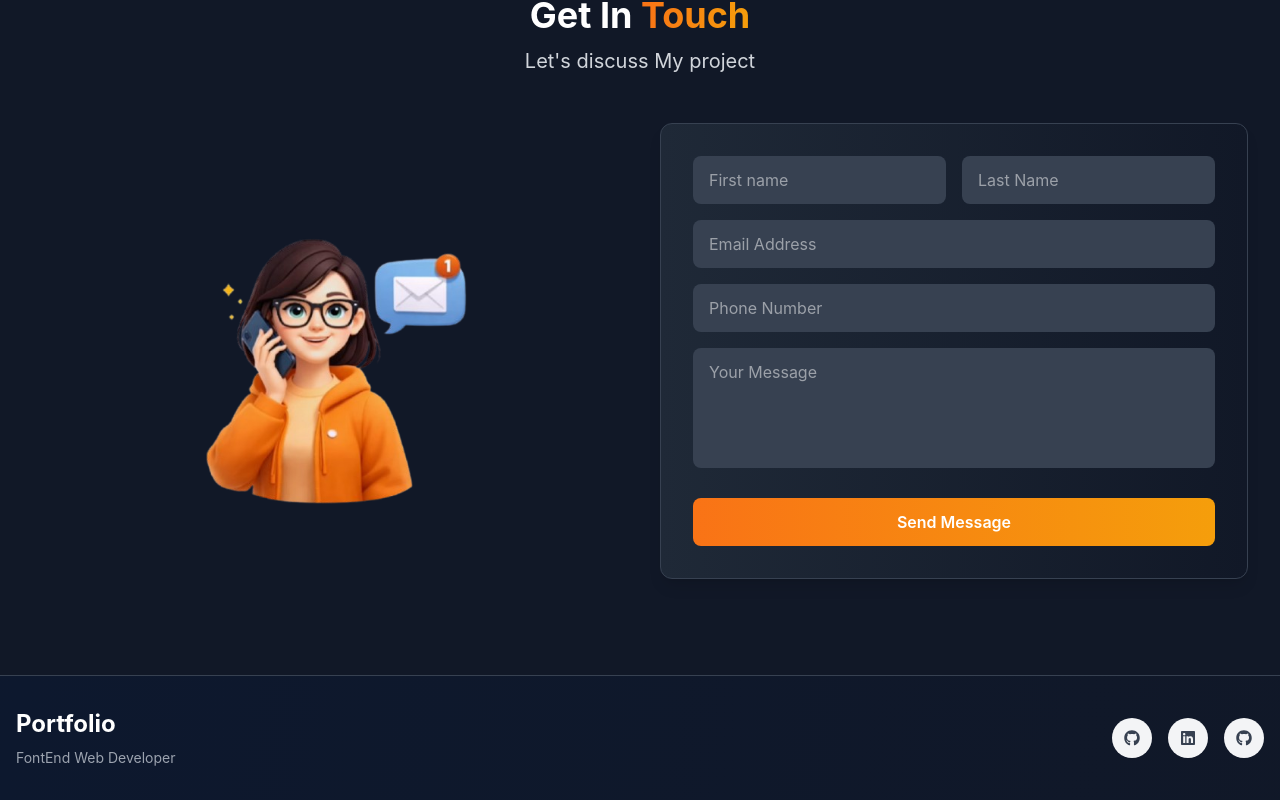
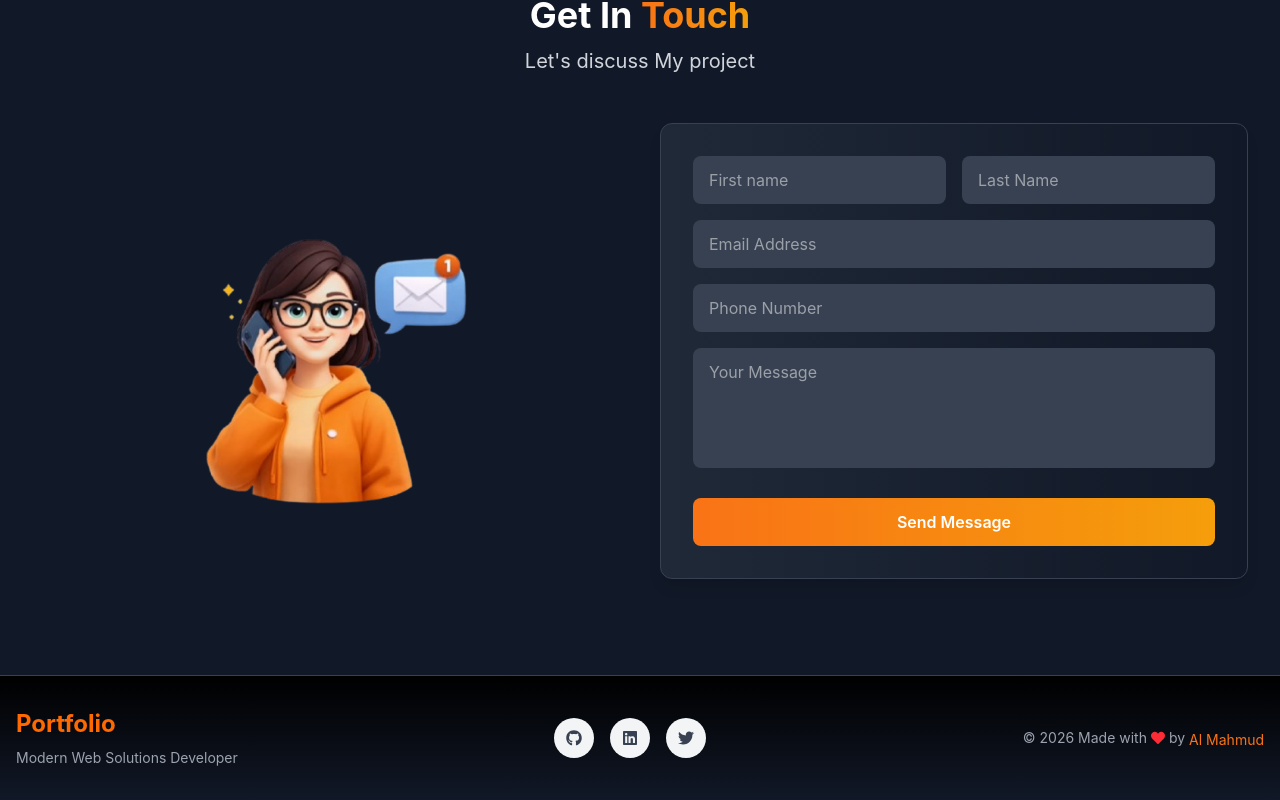
Before and after one commit to alma-mahmud/Portfolio_Website, a React (Vite) app: page / in a window 1280 px wide. Shown: the part 5694-6494 px from the top of the page. Built offline with nearby package versions, Linux system fonts and the light colour scheme.

Commit message:
footer almote all bag fixed

```diff
--- a/src/components/Footer.jsx
+++ b/src/components/Footer.jsx
@@ -1,13 +1,14 @@
-import { FaGithub, FaLinkedin } from "react-icons/fa"
-
+import { FaGithub, FaHeart, FaLinkedin, FaTwitter } from "react-icons/fa";
 
 const Footer = ({ darkMode }) => {
+  const currentYear = new Date().getFullYear();
+
   return (
     <footer
       style={{
         background: darkMode
-        ? 'linear-linear(to bottom, #000000, #111827)'
-        : 'linear-linear(to bottom, #f3f4f6, #e5e7eb)',
+          ? 'linear-gradient(to bottom, #000000, #111827)'
+          : 'linear-gradient(to bottom, #f3f4f6, #e5e7eb)',
         borderColor: darkMode ? '#374151' : '#d1d5db'
       }}
       className="border-t"
@@ -15,39 +16,51 @@ const Footer = ({ darkMode }) => {
       <div className="container mx-auto px-4 py-8">
         <div className="flex flex-col md:flex-row justify-between items-center gap-6">
           <div className="text-center md:text-left">
-                    <h3
-                    className="text-2xl font-bold mb-2 text-orange-500 dark:text-white">
+            <h3 className="text-2xl font-bold mb-2 text-orange-500">
               Portfolio
             </h3>
             <p
               className="text-sm"
               style={{
                 color: darkMode ? '#9ca3af' : '#6b7280'
-                    }}>
-                        FontEnd Web Developer
+              }}
+            >
+              Modern Web Solutions Developer
             </p>
           </div>
+
           <div className="flex gap-4">
             <a
               href="#"
-                    className="w-10 h-10 rounded-full flex items-center justify-center hover:scale-110 transition-all hover:bg-linear-to-r hover:from-orange-500 hover:to-amber-500 hover:text-white bg-[#374151] dark:bg-[#f3f4f6] text-white dark:text-[#374151]">
-                        <FaGithub/>
+              className="w-10 h-10 rounded-full flex items-center justify-center hover:scale-110 transition-all hover:bg-gradient-to-r hover:from-orange-500 hover:to-amber-500 hover:text-white bg-[#374151] text-white dark:bg-[#f3f4f6] dark:text-[#374151]"
+            >
+              <FaGithub />
             </a>
             <a
               href="#"
-                    className="w-10 h-10 rounded-full flex items-center justify-center hover:scale-110 transition-all hover:bg-linear-to-r hover:from-orange-500 hover:to-amber-500 hover:text-white bg-[#374151] dark:bg-[#f3f4f6] text-white dark:text-[#374151]">
-                        <FaLinkedin/>
+              className="w-10 h-10 rounded-full flex items-center justify-center hover:scale-110 transition-all hover:bg-gradient-to-r hover:from-orange-500 hover:to-amber-500 hover:text-white bg-[#374151] text-white dark:bg-[#f3f4f6] dark:text-[#374151]"
+            >
+              <FaLinkedin />
             </a>
             <a
               href="#"
-                    className="w-10 h-10 rounded-full flex items-center justify-center hover:scale-110 transition-all hover:bg-linear-to-r hover:from-orange-500 hover:to-amber-500 hover:text-white bg-[#374151] dark:bg-[#f3f4f6] text-white dark:text-[#374151]">
-                        <FaGithub/>
+              className="w-10 h-10 rounded-full flex items-center justify-center hover:scale-110 transition-all hover:bg-gradient-to-r hover:from-orange-500 hover:to-amber-500 hover:text-white bg-[#374151] text-white dark:bg-[#f3f4f6] dark:text-[#374151]"
+            >
+              <FaTwitter />
             </a>
+          </div>
+
+          <div className="text-center md:text-right">
+            <p className="text-sm flex items-center justify-end gap-1 text-[#6b7280] dark:text-[#9ca3af]">
+              © {currentYear} Made with
+              <FaHeart className="text-red-500" />
+              by <span className="mt-1 text-[#f97316]">Al Mahmud</span>
+            </p>
           </div>
         </div>
       </div>
     </footer>
-  )
-}
+  );
+};
 
-export default Footer
+export default Footer;
```
Lines whose indentation alone changed are shown as unchanged.
